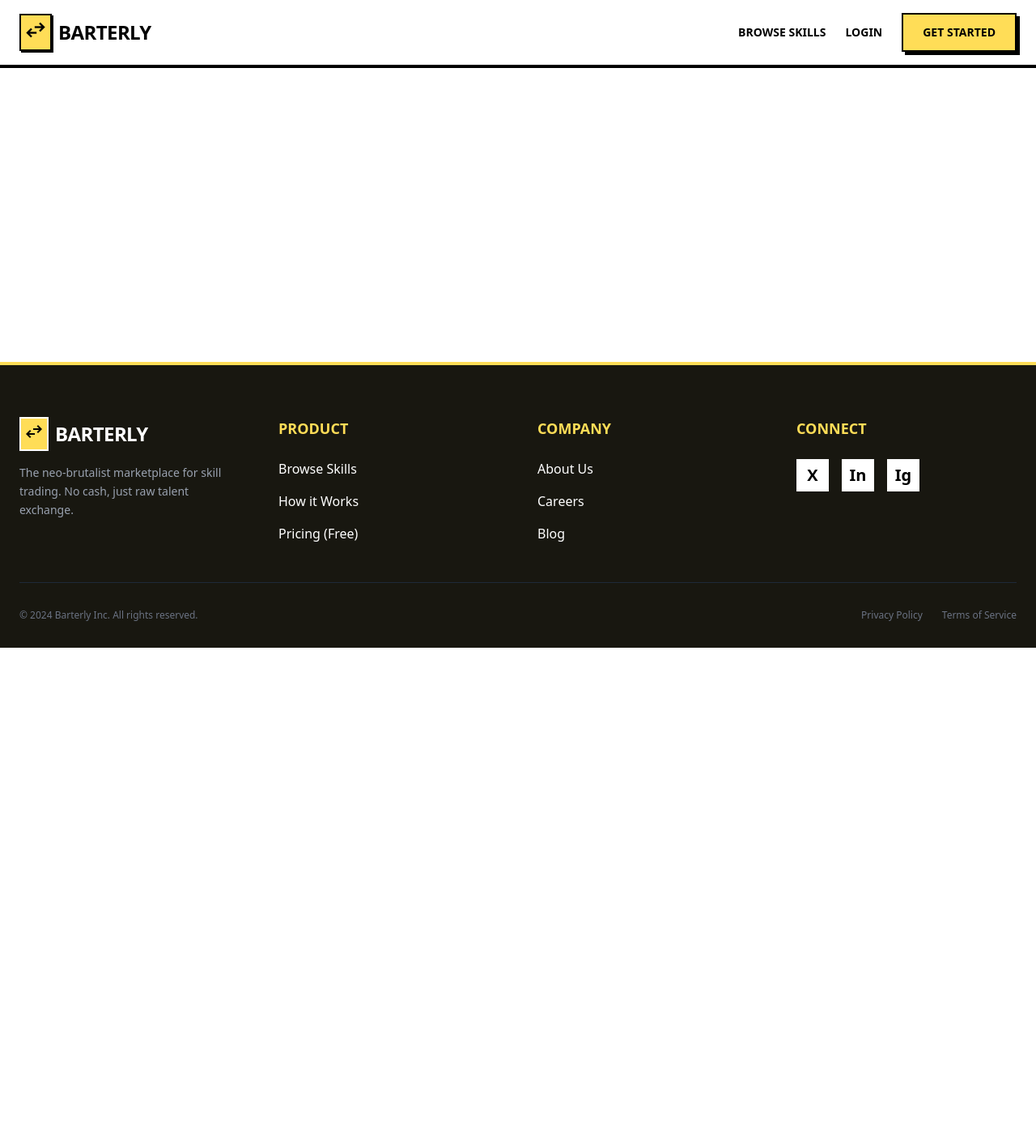
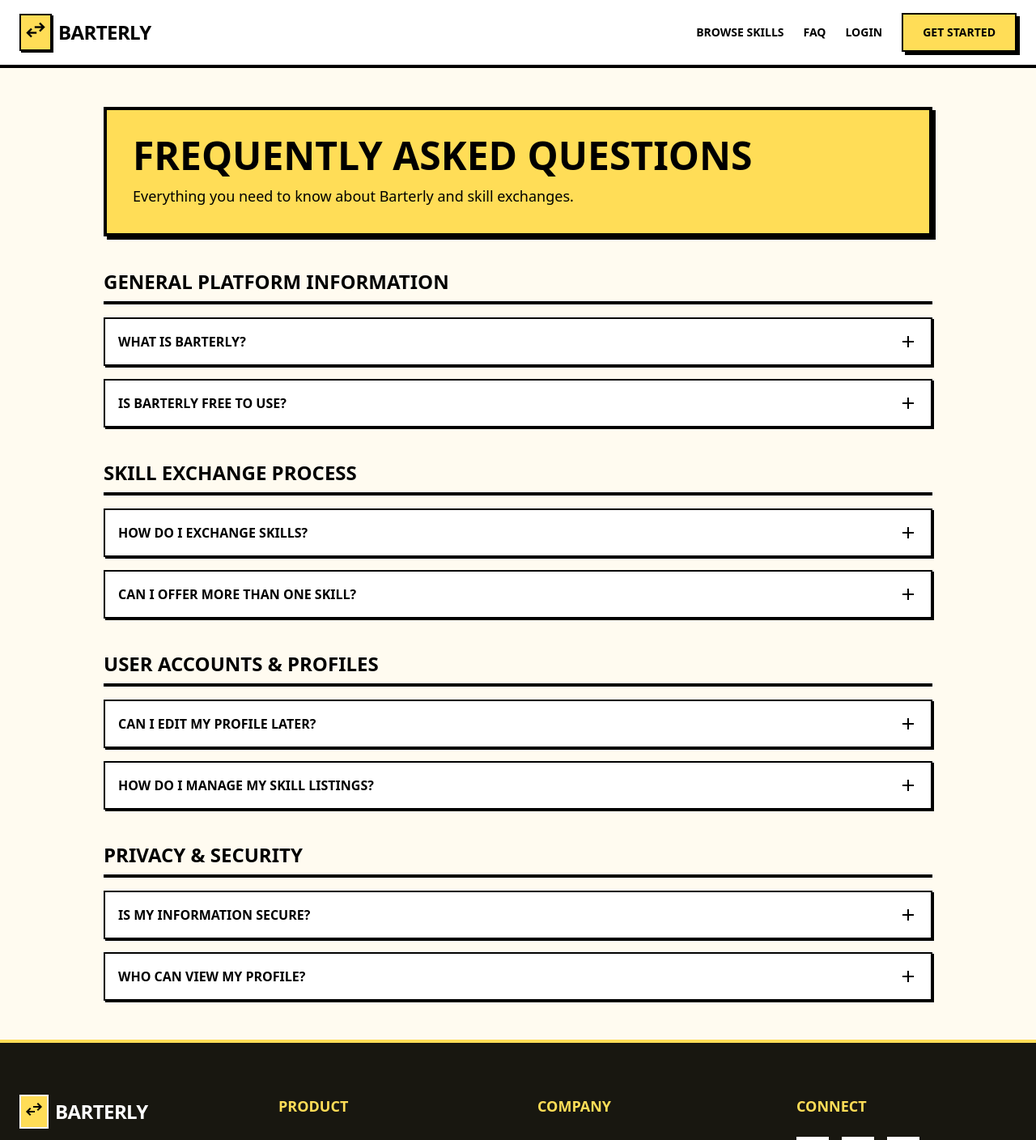
Before and after one commit to Parvaggarwal01/Barterly, a React (Vite) app in the folder barterly-frontend/: page /faq in a window 1280 px wide. Shown: the top 1408 px of the page at 81% size. Before the commit the page ends 800 px from the top, so only its background shows below. Built offline with nearby package versions, Linux system fonts and the light colour scheme; no server answers.

Commit message:
feat: add dedicated FAQ page

```diff
--- a/barterly-frontend/src/App.jsx
+++ b/barterly-frontend/src/App.jsx
@@ -1,4 +1,5 @@
 import { Routes, Route, useLocation } from "react-router-dom";
+import FAQ from "./pages/FAQ";
 import Header from "./components/layout/Header";
 import Footer from "./components/layout/Footer";
 import LandingPage from "./pages/LandingPage";
@@ -53,6 +54,7 @@
         <Routes>
           <Route path="/" element={<LandingPage />} />
           <Route path="/browse" element={<BrowseSkills />} />
+          <Route path="/faq" element={<FAQ />} />
           <Route path="/skills/:id" element={<SkillDetail />} />
           <Route path="/register" element={<Register />} />
           <Route path="/login" element={<Login />} />
--- a/barterly-frontend/src/components/layout/Footer.jsx
+++ b/barterly-frontend/src/components/layout/Footer.jsx
@@ -39,6 +39,14 @@
           >
             How it Works
           </Link>
+
+          <Link
+            to="/faq"
+            className="hover:text-primary hover:translate-x-1 transition-transform"
+          >
+           FAQ
+          </Link>
+
           <Link
             to="/pricing"
             className="hover:text-primary hover:translate-x-1 transition-transform"
--- a/barterly-frontend/src/components/layout/Header.jsx
+++ b/barterly-frontend/src/components/layout/Header.jsx
@@ -33,6 +33,14 @@
           >
             Browse Skills
           </Link>
+
+          <Link
+             to="/faq"
+             className="font-bold text-sm uppercase hover:underline decoration-2 underline-offset-4"
+          >
+            FAQ
+          </Link>
+
           {isAuthenticated ? (
             <Link
               to={user?.role === "admin" ? "/admin/dashboard" : "/dashboard"}
@@ -80,6 +88,15 @@
           >
             Browse Skills
           </Link>
+
+          <Link
+            to="/faq"
+            className="font-bold text-sm uppercase hover:underline decoration-2 underline-offset-4"
+            onClick={() => setIsMobileMenuOpen(false)}
+          >
+            FAQ
+          </Link>
+
           {isAuthenticated ? (
             <Link
               to={user?.role === "admin" ? "/admin/dashboard" : "/dashboard"}
--- /dev/null
+++ b/barterly-frontend/src/pages/FAQ.jsx
@@ -0,0 +1,129 @@
+import { useState } from "react";
+
+const faqCategories = [
+  {
+    category: "General Platform Information",
+    questions: [
+      {
+        question: "What is Barterly?",
+        answer:
+          "Barterly is a skill exchange platform where users can trade knowledge and expertise without monetary transactions.",
+      },
+      {
+        question: "Is Barterly free to use?",
+        answer:
+          "Yes. Barterly is completely free and focuses on exchanging skills instead of money.",
+      },
+    ],
+  },
+  {
+    category: "Skill Exchange Process",
+    questions: [
+      {
+        question: "How do I exchange skills?",
+        answer:
+          "Browse available skills, connect with users, and send barter requests to begin learning from each other.",
+      },
+      {
+        question: "Can I offer more than one skill?",
+        answer:
+          "Yes. You can create and manage multiple skill listings from your account.",
+      },
+    ],
+  },
+  {
+    category: "User Accounts & Profiles",
+    questions: [
+      {
+        question: "Can I edit my profile later?",
+        answer:
+          "Yes. You can update your profile information, skills, and preferences anytime.",
+      },
+      {
+        question: "How do I manage my skill listings?",
+        answer:
+          "All your posted skills can be viewed and managed from the My Skills section.",
+      },
+    ],
+  },
+  {
+    category: "Privacy & Security",
+    questions: [
+      {
+        question: "Is my information secure?",
+        answer:
+          "Barterly follows secure authentication practices and only stores necessary user information.",
+      },
+      {
+        question: "Who can view my profile?",
+        answer:
+          "Your profile is visible to other users to facilitate skill exchanges and collaboration.",
+      },
+    ],
+  },
+];
+
+function FAQItem({ question, answer }) {
+  const [isOpen, setIsOpen] = useState(false);
+
+  return (
+    <div className="border-2 border-black bg-white shadow-hard-sm">
+      <button
+        onClick={() => setIsOpen(!isOpen)}
+        className="w-full flex justify-between items-center p-4 font-bold uppercase text-left hover:bg-primary transition-colors"
+      >
+        <span>{question}</span>
+
+        <span className="material-symbols-outlined">
+          {isOpen ? "remove" : "add"}
+        </span>
+      </button>
+
+      {isOpen && (
+        <div className="border-t-2 border-black p-4 bg-background-light">
+          <p className="text-sm leading-relaxed">{answer}</p>
+        </div>
+      )}
+    </div>
+  );
+}
+
+export default function FAQ() {
+  return (
+    <div className="min-h-screen bg-background-light px-6 py-12">
+      <div className="max-w-5xl mx-auto">
+        {/* Hero */}
+        <div className="bg-primary border-4 border-black shadow-hard p-8 mb-10">
+          <h1 className="text-4xl md:text-5xl font-black uppercase mb-3">
+            Frequently Asked Questions
+          </h1>
+
+          <p className="font-medium text-lg">
+            Everything you need to know about Barterly and skill exchanges.
+          </p>
+        </div>
+
+        {/* FAQ Categories */}
+        <div className="space-y-10">
+          {faqCategories.map((section) => (
+            <div key={section.category}>
+              <h2 className="text-2xl font-black uppercase mb-4 border-b-4 border-black pb-2">
+                {section.category}
+              </h2>
+
+              <div className="space-y-4">
+                {section.questions.map((faq) => (
+                  <FAQItem
+                    key={faq.question}
+                    question={faq.question}
+                    answer={faq.answer}
+                  />
+                ))}
+              </div>
+            </div>
+          ))}
+        </div>
+      </div>
+    </div>
+  );
+}
```
